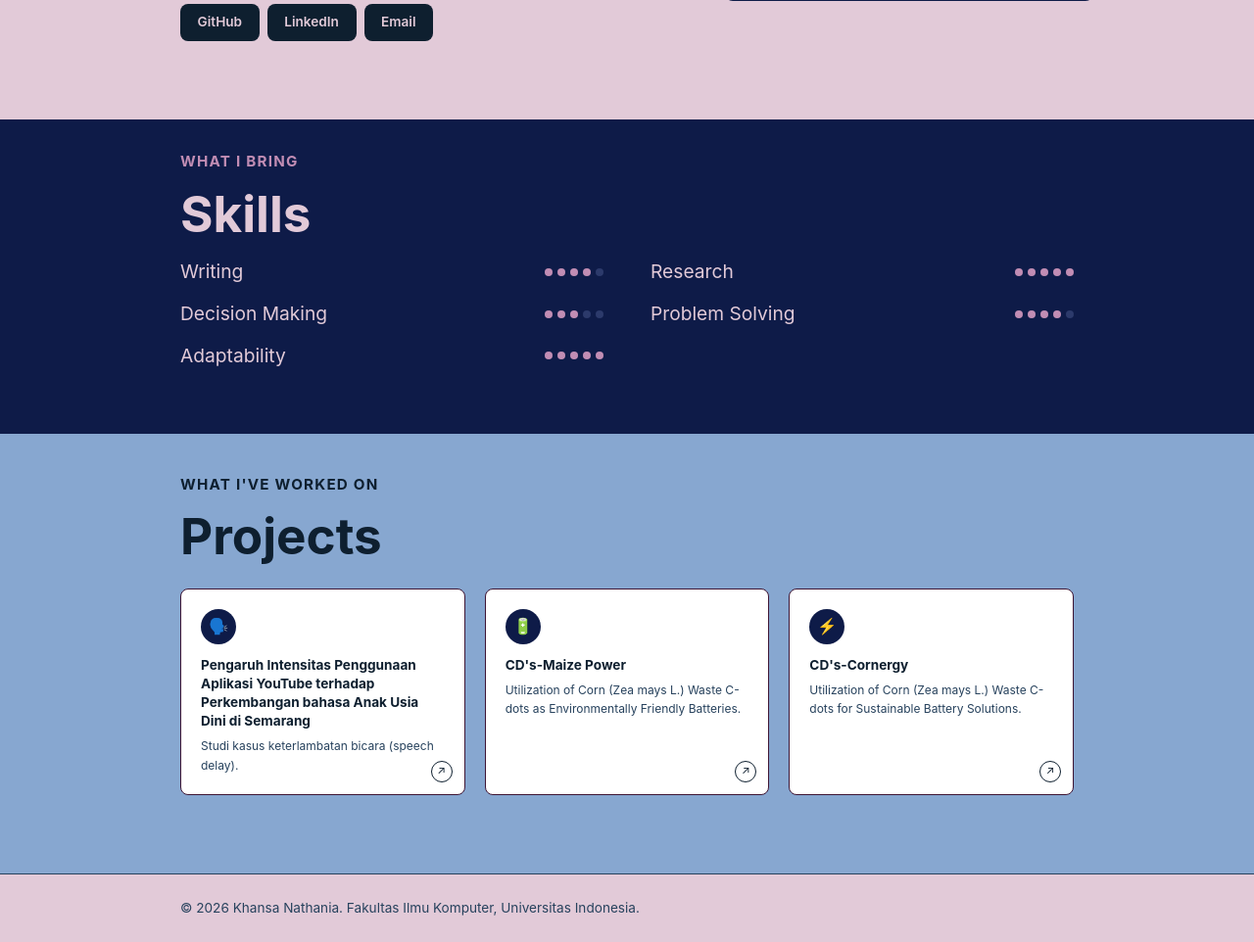
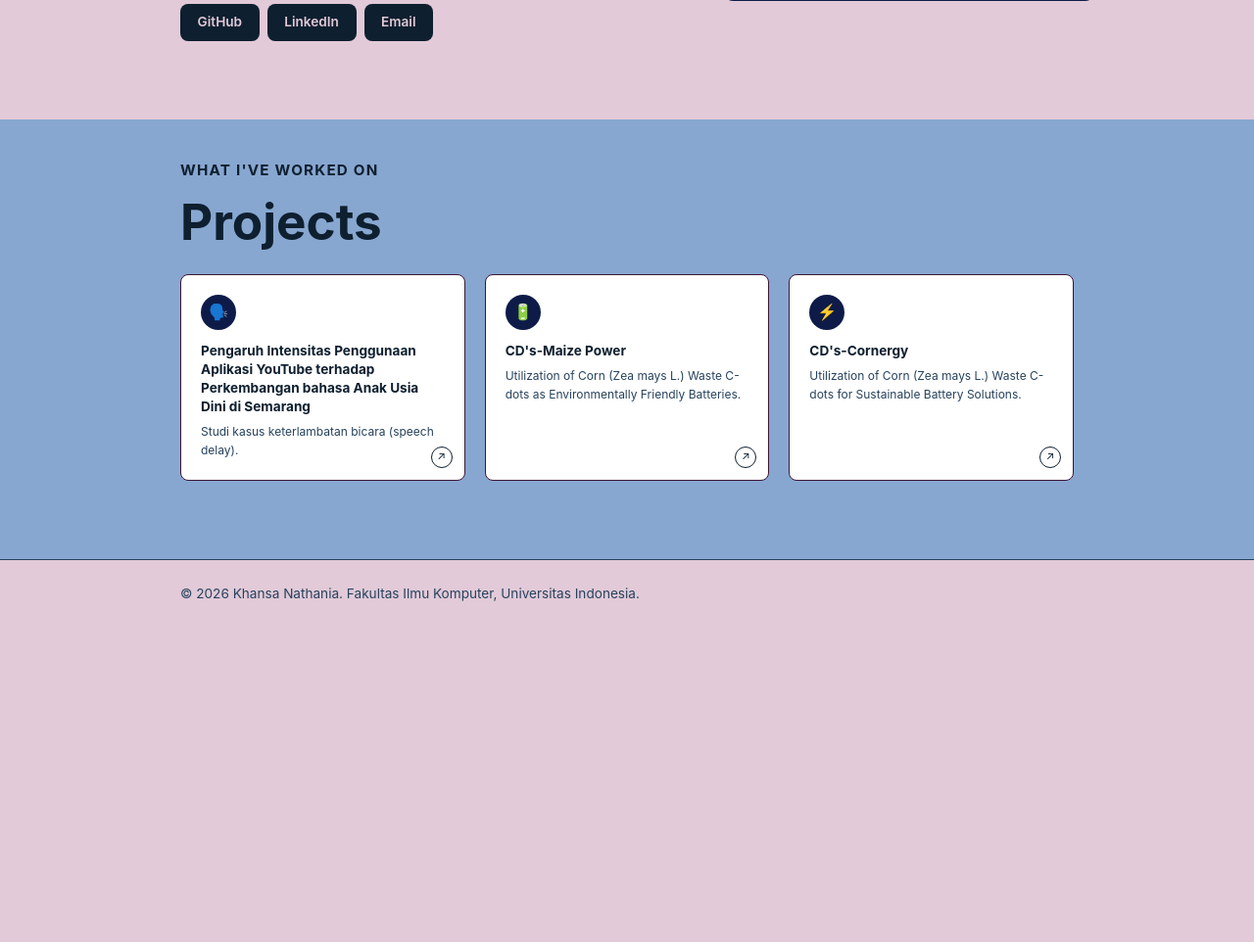
Before and after one commit to khansanathania/myportofolio, a Django app: page / in a window 1280 px wide. Shown: the part 601-1563 px from the top of the page at 98% size. After the commit the page ends 1215 px from the top, so only its background shows below. Run offline with Django 5.2, Linux system fonts and the light colour scheme.

Commit message:
refactor(home): remove duplicate Skills section
Remove the static Skills section from the homepage so Skills are displayed only on the dedicated Skills page with AJAX, search, star, and role-based management features.

```diff
--- a/templates/index.html
+++ b/templates/index.html
@@ -41,55 +41,6 @@
             </div>
         </section>
 
-        <!--untuk menampilkan rincian skills yang disertai titik-->
-        <section class="skills" id="skills">
-            <div class="container">
-            <p class="skills-kicker">What I bring</p>
-            <h2 class="skills-title">Skills</h2>
-            <div class="skills-list">
-
-                <!--untuk menampilkan tulisan "Writing" yang terdapat dot rating di sebelahnya-->
-                <div class="skill-row">
-                    <span>Writing</span>
-                    <div class="dots">
-                        <span class="dot on"></span><span class="dot on"></span><span class="dot on"></span><span class="dot on"></span><span class="dot"></span>
-                    </div>
-                </div>
-
-                <!--untuk menampilkan tulisan "Research" yang terdapat dot rating di sebelahnya-->
-                <div class="skill-row">
-                    <span>Research</span>
-                    <div class="dots">
-                        <span class="dot on"></span><span class="dot on"></span><span class="dot on"></span><span class="dot on"></span><span class="dot on"></span>
-                    </div>
-                </div>
-
-                <!--untuk menampilkan tulisan "Decision Making" yang terdapat dot rating di sebelahnya-->
-                <div class="skill-row">
-                    <span>Decision Making</span>
-                    <div class="dots">
-                        <span class="dot on"></span><span class="dot on"></span><span class="dot on"></span><span class="dot"></span><span class="dot"></span>
-                    </div>
-                </div>
-
-                <!--untuk menampilkan tulisan "Problem Solving" yang terdapat dot rating di sebelahnya-->
-                <div class="skill-row">
-                    <span>Problem Solving</span>
-                    <div class="dots">
-                        <span class="dot on"></span><span class="dot on"></span><span class="dot on"></span><span class="dot on"></span><span class="dot"></span>
-                        </div>
-                    </div>
-
-                    <!--untuk menampilkan tulisan "Adaptability" yang terdapat dot rating di sebelahnya-->
-                    <div class="skill-row">
-                        <span>Adaptability</span>
-                        <div class="dots">
-                            <span class="dot on"></span><span class="dot on"></span><span class="dot on"></span><span class="dot on"></span><span class="dot on"></span>
-                        </div>
-                    </div>
-                </div>
-            </div>
-        </section>
         <section class="projects" id="projects">
         <div class="container">
             <p class="projects-kicker">What I've worked on</p>
```
